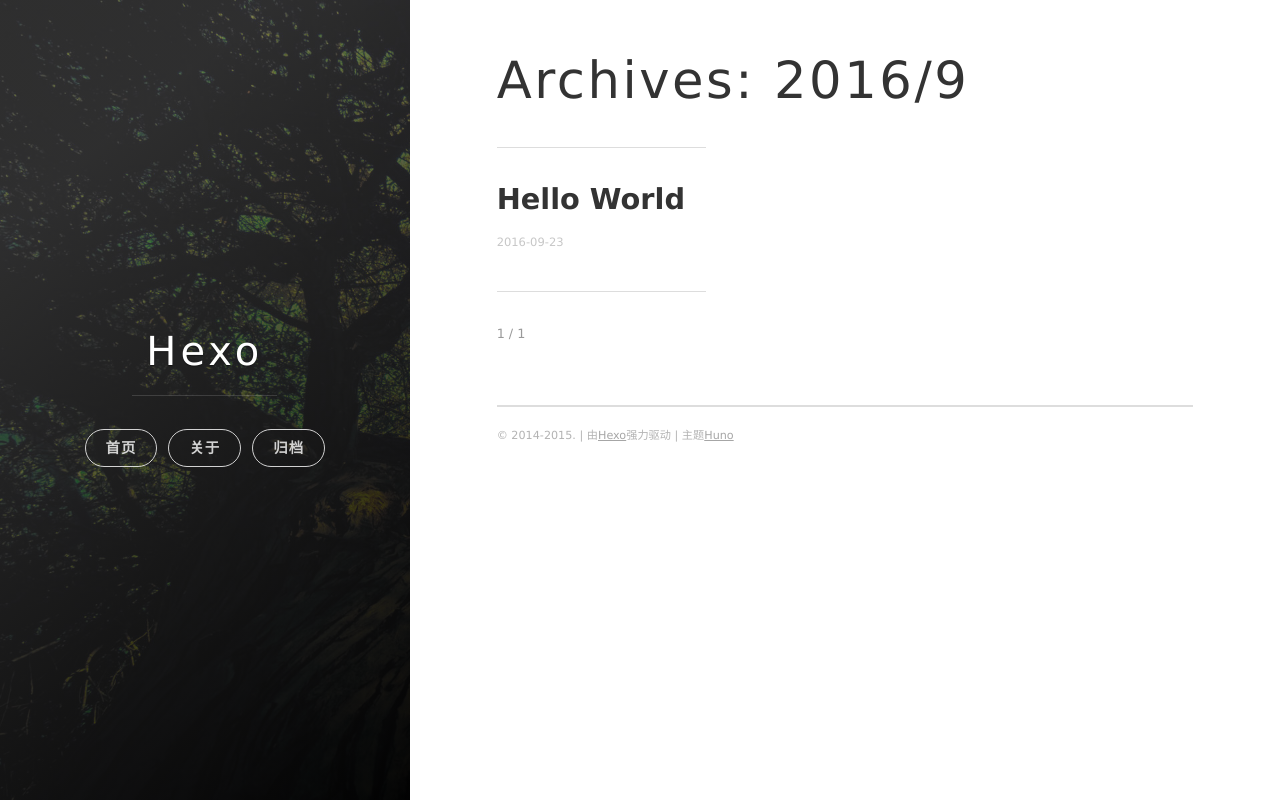
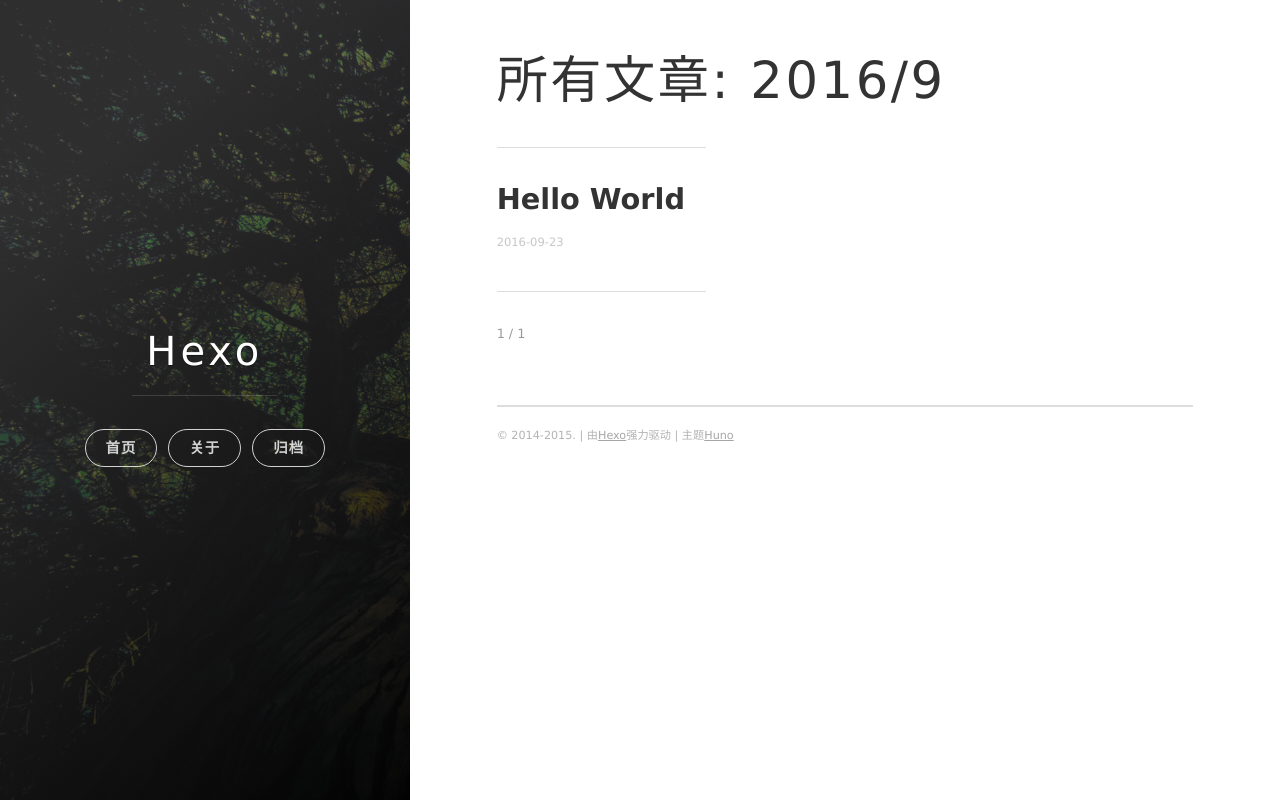
Before and after one commit to hdddddd/hdddddd.github.io, a plain HTML site: page archives/2016/09/index.html in a window 1280 px wide. Drawn offline with nearby package versions, Linux system fonts and the light colour scheme; some packages are replaced by stand-ins of ours.

Commit message:
Site updated: 2016-09-23 21:42:46

```diff
--- a/archives/2016/09/index.html
+++ b/archives/2016/09/index.html
@@ -7,7 +7,7 @@
 
 
     <title>
-      Archives: 2016/9
+      所有文章: 2016/9
     </title>
 
     <meta name="viewport" content="width=device-width, initial-scale=1, maximum-scale=1, user-scalable=no">
@@ -17,11 +17,11 @@
 
 
     <meta property="og:type" content="website">
-<meta property="og:title" content="Archives: 2016/9">
+<meta property="og:title" content="所有文章: 2016/9">
 <meta property="og:url" content="http://yoursite.com/archives/2016/09/index.html">
 <meta property="og:site_name" content="Hexo">
 <meta name="twitter:card" content="summary">
-<meta name="twitter:title" content="Archives: 2016/9">
+<meta name="twitter:title" content="所有文章: 2016/9">
 
 
 
@@ -142,7 +142,7 @@ classes that you can use:
 
 
 
-  <h1 class="archive-title">Archives: 2016/9</h1>
+  <h1 class="archive-title">所有文章: 2016/9</h1>
   <hr class="post-list__divider" />
 
 
```
Also changed, not shown: archives/2016/index.html (+4 -4 lines), archives/index.html (+3 -3 lines).
